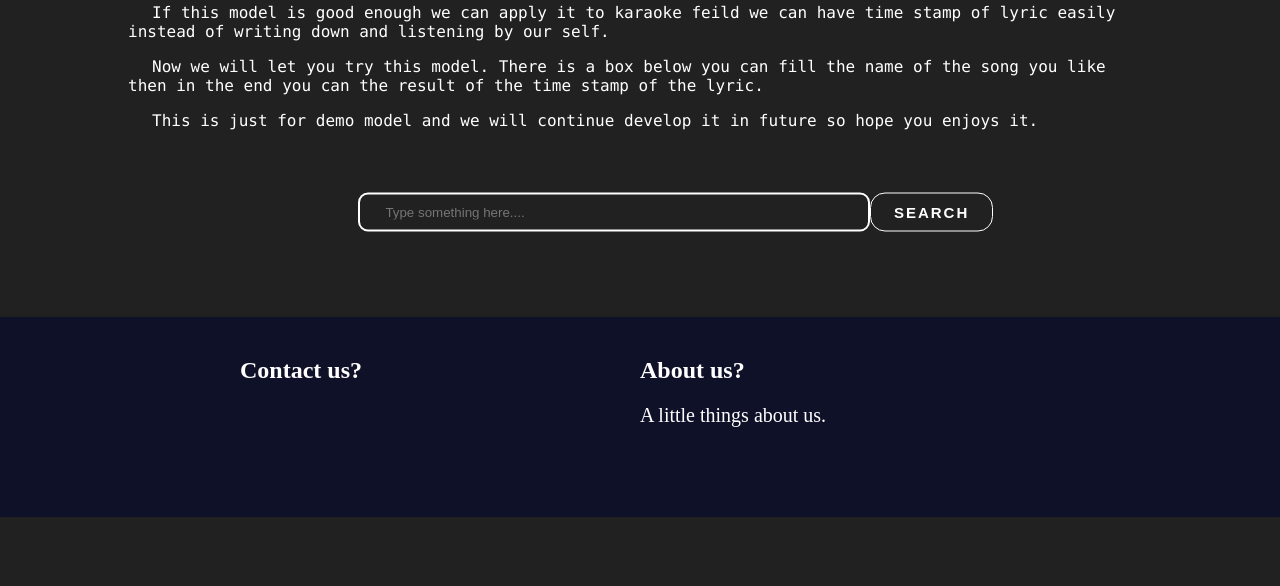
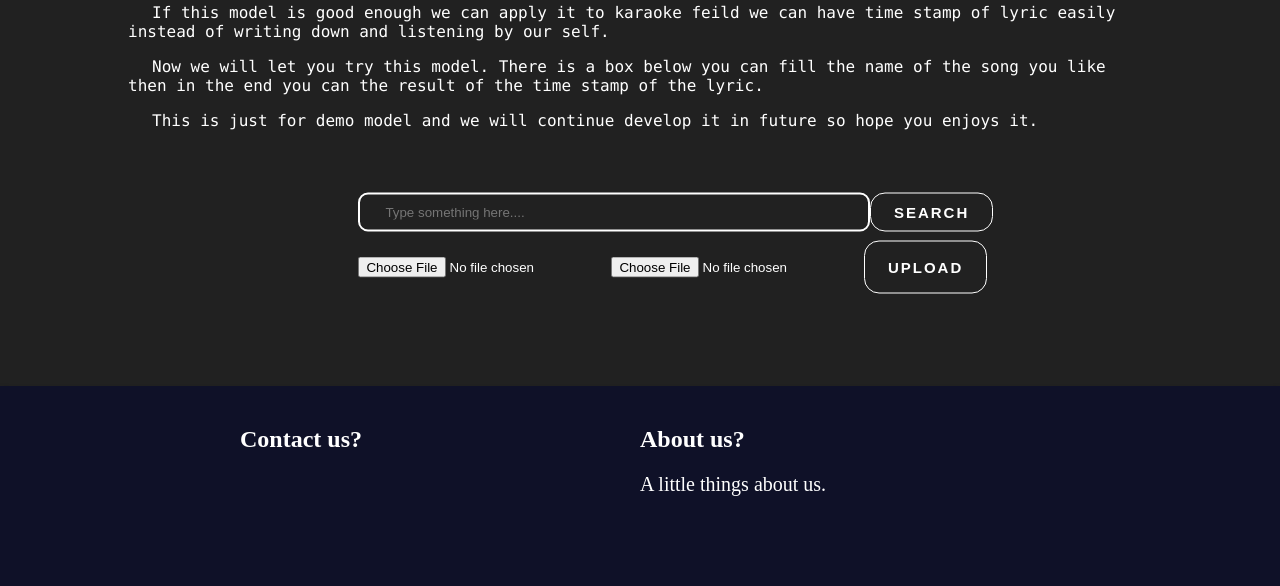
Before and after one commit to Boonichi/AIMusicSite, a Django app: template web/myweb/templates/Kara/searching.html in a window 1280 px wide. Shown: the part 670-1256 px from the top of the page. Before the commit the page ends 1187 px from the top, so only its background shows below. Run offline with Django 4.2, Linux system fonts and the light colour scheme; the template is opened without the code that fills it, so the values that code supplies are empty, except form fields; tables that the repository leaves empty hold one stand-in row (values such as "Sample post"); form fields are guessed from the names that the template uses.

Commit message:
addign 2 positions to put file _firstbox for wav second for lyric

```diff
--- a/web/myweb/templates/Kara/searching.html
+++ b/web/myweb/templates/Kara/searching.html
@@ -27,15 +27,30 @@
 
         <p>This is just for demo model and we will continue develop it in future so hope you enjoys it.</p>
     </div>
-      <form action="." method='POST'>{% csrf_token %}
+      <form action="." method='POST' enctype='multipart/form-data'>{% csrf_token %}
         <div class="wrap">
             <div class="search">
-                <input type="text" name="song_name" class="input" placeholder="Type something here....">
-                <button type="submit">
+                <input type="text" name="song_name" class="input" placeholder="Type something here...."> </br>
+                <button type="submit" value='text'>
                         <span></span>
                         <span></span>
                         <span></span>
                         <span></span> Search
+                </button>
+            </div>
+        </div>
+    </form>
+
+    <form action="." method='POST' enctype='multipart/form-data'>{% csrf_token %}
+        <div class="wrap">
+            <div class="search">
+                <p>{{form.wav_file}}</p>
+                <p>{{form.txt_file}}</p>
+                <button type="submit" >
+                        <span></span>
+                        <span></span>
+                        <span></span>
+                        <span></span> UPLOAD
                 </button>
 
             </div>
```
